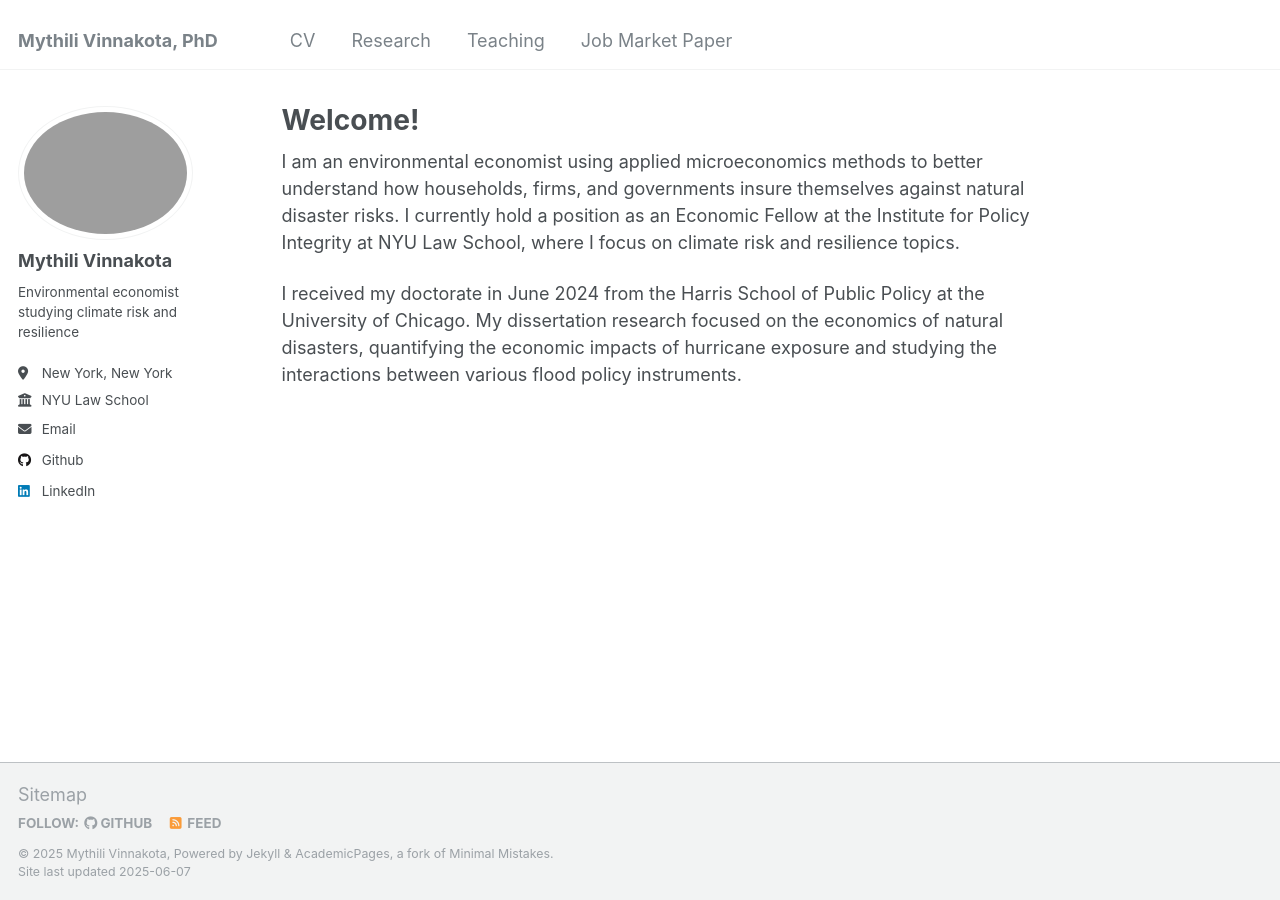
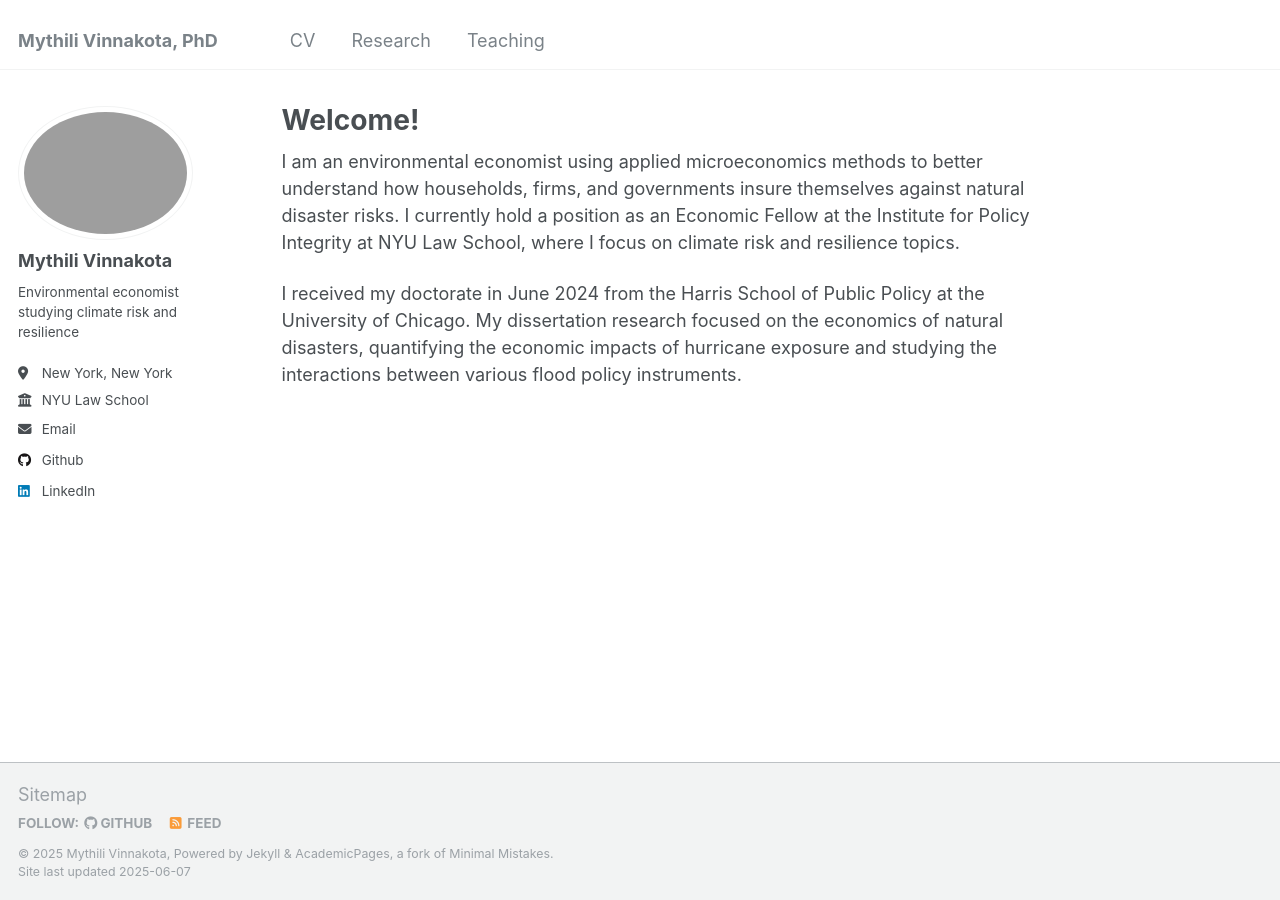
Before and after one commit to mvinnakota/mvinnakota.github.io, a Jekyll site: the page built from _pages/about.md, in a window 1280 px wide. Built offline with Jekyll 4.4.1, drawn with Linux system fonts in a browser that asks for light colours.

Commit message:
Update navigation.yml

```diff
--- a/_data/navigation.yml
+++ b/_data/navigation.yml
@@ -14,6 +14,3 @@ main:
 
   - title: "Teaching"
     url: /teachingexperience/
-
-  - title: "Job Market Paper"
-    url: https://www.dropbox.com/scl/fi/bmeg0i5bpnynhf9wz6teg/Mythili-Vinnakota_Job-Market-Paper.pdf?rlkey=7krqk728ima1em0of7xnadx5z&st=pmnfs7il&dl=0
```
